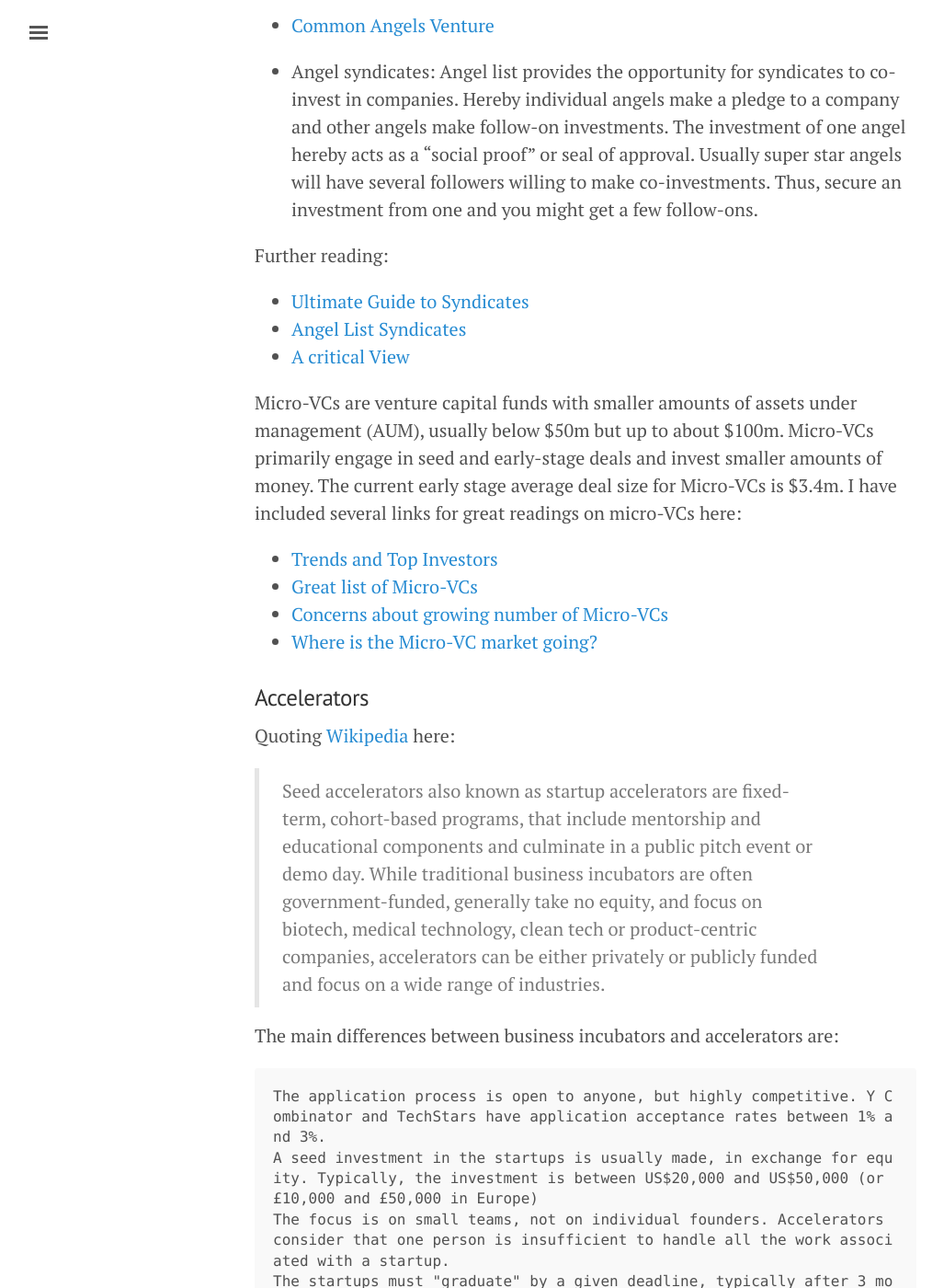
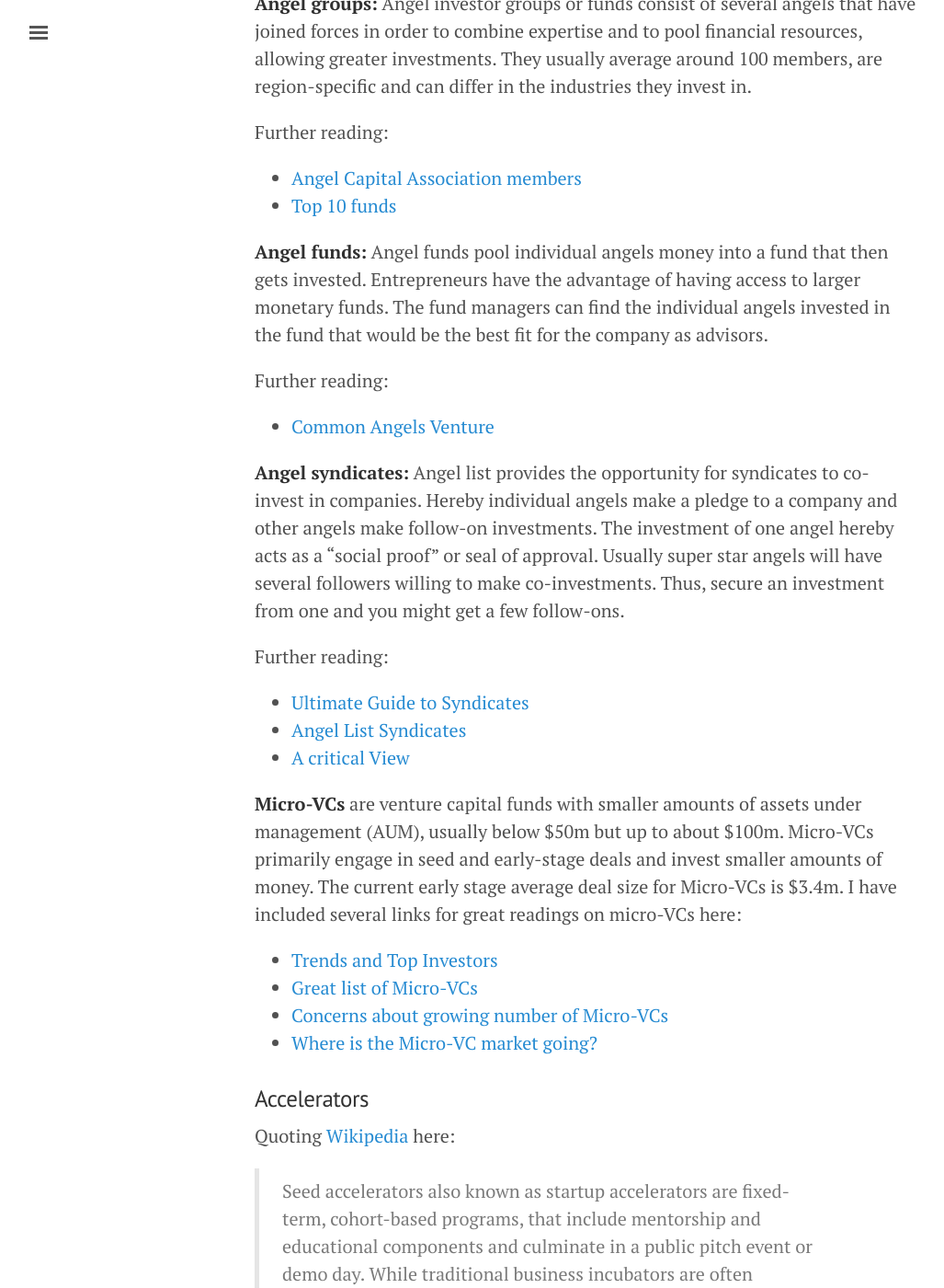
Before and after one commit to juliusdanek/Blog, a Jekyll site: the page built from lanyon-julius/_posts/2015-06-20-sources-of-money.md, in a window 1280 px wide and 1400 px high, scrolled down 3423 px. Shown: the whole window at 92% size, without its empty margins (3-1030 px from the left). Built offline with Jekyll 4.4.1, drawn with Linux system fonts in a browser that asks for light colours; comment, search, counter and statistics services are not loaded; some of the changed text lies outside the part shown.

Commit message:
latest updates

```diff
--- a/lanyon-julius/_posts/2015-06-20-sources-of-money.md
+++ b/lanyon-julius/_posts/2015-06-20-sources-of-money.md
@@ -7,7 +7,7 @@
 comments: true
 ---
 
-## 1. Sources of money
+This is the first post in a series about fundraising for entrepreneurs. For an overview, navigate to [fundraising 101]({% post_url 2015-06-19-fundraising-101 %}).
 
 Sources of money and actors in the venture financing business are abundant. There are angels, accelerators, incubators, VC funds, strategic funds, institutional investors, friends and family, grants, and so on and so on. How should you know what is right for you and what is not? VC money definitely is not always the right answer, as this [blogpost by Laurie Peterson](http://www.fastcompany.com/3036130/hit-the-ground-running/why-venture-capital-wasnt-right-for-me-and-15-alternative-funding-sou) perfectly illustrates. She also provides an excellent overview over the type of sources of funding that you can leverage next to traditional VC funding.
 
@@ -15,10 +15,12 @@
 
 <script id="infogram_0_number_of_deals_and__per_deal_in_vc_from_2005_to_2015" src="//e.infogr.am/js/embed.js?46k" type="text/javascript"></script><div style="width:100%;border-top:1px solid #acacac;padding-top:3px;font-family:Arial;font-size:10px;text-align:center;"><a target="_blank" href="https://infogr.am/number_of_deals_and__per_deal_in_vc_from_2005_to_2015" style="color:#acacac;text-decoration:none;">Number of deals and $ per deal in VC from 2005 to 2015</a> | <a style="color:#acacac;text-decoration:none;" href="https://infogr.am" target="_blank">Create infographics</a></div>
 
+
+
 ### "Free Money"
 
 The first option to consider when fundraising are sources of "free money", i.e. money that does not imply relinquishing equity in the company or taking on debt obligations. I would differentiate between three major categories here:
-<!-- Talk about grants, competitions, summer programs, include links -->
+
 #### 1. Grants and government schemes
 
 Grants are an extremely useful way to receive funding for early stage research. Grants are usually an option in university environments and are tied to specific types of research.
@@ -26,7 +28,7 @@
 
 #### 2. Competitions
 
-Grasshopper has compiled a great list with many available startup competitions(http://grasshopper.com/blog/startup-competition-guide/).
+Grasshopper has compiled a great list with many available startup competitions([http://grasshopper.com/blog/startup-competition-guide/](http://grasshopper.com/blog/startup-competition-guide/)).
 There is an abundance of entrepreneurship competitions throughout the US and Europe. Most competitions hand out cash-prizes and in many cases offer additional benefits such as consulting, engineering expertise or introductions to further programs. Grasshopper has compiled a great list with many available [startup competitions](http://grasshopper.com/blog/startup-competition-guide/).
 
 <!-- The list below contains a continuously updated list of competitions with prizes. **Feel free to submit competitions [here](TODO: INSERT LINK) for inclusion on the list**
@@ -40,7 +42,7 @@
 
 Some of the more prominent summer programs are:
 
-[Summer@Highland](http://summer.hcp.com/): Check out their blog at http://summerathighland.tumblr.com/ for more details and to know what being part of a summer program is like.
+[Summer@Highland](http://summer.hcp.com/): Check out their blog at [http://summerathighland.tumblr.com/](http://summerathighland.tumblr.com/) for more details and to know what being part of a summer program is like.
 
 [Lightspeed Ventures Fellowship](http://lsvp.com/summer-fellowships/)
 
@@ -50,9 +52,11 @@
 
 The caveat with these sources is that you can absolutely not plan for or rely on them. Especially in grants the application process might be very lengthy and burdensome. Competitions and summer programs however are definitely an important stepping stone, giving entrepreneurs the opportunity to re-work pitches, to network and to gain general public exposure for their company.
 
+
+
 ### Angels, Angel Funds and Micro-VCs
 
-Angels in a nutshell are wealthy individuals that usually have either founded a company before or accumulated significant industry expertise. Angels commonly invest between $100.000 to $1.000.000, or more in exceptional cases. For a brief summary on angel investors, read http://www.entrepreneur.com/article/52742. Next to providing initial seed money, angel investors can be of tremendous help with their usually extensive networks and expertise. Angel investors have the reputation to not make money in the fundraising community as many of their investments are in very risky early stage or seed companies. Studies have shown this conception [not to be true](http://www.angelblog.net/Angel_Returns.html). For some further reading on angels, visit:
+Angels in a nutshell are wealthy individuals that usually have either founded a company before or accumulated significant industry expertise. Angels commonly invest between $100.000 to $1.000.000, or more in exceptional cases. For a brief summary on angel investors, read [http://www.entrepreneur.com/article/52742](http://www.entrepreneur.com/article/52742). Next to providing initial seed money, angel investors can be of tremendous help with their usually extensive networks and expertise. Angel investors have the reputation to not make money in the fundraising community as many of their investments are in very risky early stage or seed companies. Studies have shown this conception [not to be true](http://www.angelblog.net/Angel_Returns.html). For some further reading on angels, visit:
 
 * [Angel Blog](http://www.angelblog.net/index.html)
 * [How to be an Angel Investor](http://www.paulgraham.com/angelinvesting.html)
@@ -62,23 +66,23 @@
 
 Angel investor groups have nuanced differences as well.
 
-![Angel Groups](assets/images/angel_scales.jpg)
+![Angel Groups](/assets/images/angel_scales.jpg)
 *Courtesy of: [Maya Heymann](http://commonangels.com/our-team/management/maia-heymann/)*
 
-* Angel groups: Angel investor groups or funds consist of several angels that have joined forces in order to combine expertise and to pool financial resources, allowing greater investments. They usually average around 100 members, are region-specific and can differ in the industries they invest in.
+**Angel groups:** Angel investor groups or funds consist of several angels that have joined forces in order to combine expertise and to pool financial resources, allowing greater investments. They usually average around 100 members, are region-specific and can differ in the industries they invest in.
 
 Further reading:
 
 * [Angel Capital Association members](http://www.angelcapitalassociation.org/directory/)
 * [Top 10 funds](http://www.entrepreneur.com/article/220149)
 
-* Angel funds: Angel funds pool individual angels money into a fund that then gets invested. Entrepreneurs have the advantage of having access to larger monetary funds. The fund managers can find the individual angels invested in the fund that would be the best fit for the company as advisors.
+**Angel funds:** Angel funds pool individual angels money into a fund that then gets invested. Entrepreneurs have the advantage of having access to larger monetary funds. The fund managers can find the individual angels invested in the fund that would be the best fit for the company as advisors.
 
 Further reading:
 
 * [Common Angels Venture](http://commonangels.com/about/)
 
-* Angel syndicates: Angel list provides the opportunity for syndicates to co-invest in companies. Hereby individual angels make a pledge to a company and other angels make follow-on investments. The investment of one angel hereby acts as a "social proof" or seal of approval. Usually super star angels will have several followers willing to make co-investments. Thus, secure an investment from one and you might get a few follow-ons.
+**Angel syndicates:** Angel list provides the opportunity for syndicates to co-invest in companies. Hereby individual angels make a pledge to a company and other angels make follow-on investments. The investment of one angel hereby acts as a "social proof" or seal of approval. Usually super star angels will have several followers willing to make co-investments. Thus, secure an investment from one and you might get a few follow-ons.
 
 Further reading:
 
@@ -86,12 +90,14 @@
 * [Angel List Syndicates](https://angel.co/syndicates)
 * [A critical View](http://bryce.vc/post/3520840379/why-i-deleted-my-angellist-account)
 
-Micro-VCs are venture capital funds with smaller amounts of assets under management (AUM), usually below $50m but up to about $100m. Micro-VCs primarily engage in seed and early-stage deals and invest smaller amounts of money. The current early stage average deal size for Micro-VCs is $3.4m. I have included several links for great readings on micro-VCs here:
+**Micro-VCs** are venture capital funds with smaller amounts of assets under management (AUM), usually below $50m but up to about $100m. Micro-VCs primarily engage in seed and early-stage deals and invest smaller amounts of money. The current early stage average deal size for Micro-VCs is $3.4m. I have included several links for great readings on micro-VCs here:
 
 * [Trends and Top Investors](https://www.cbinsights.com/blog/top-micro-venture-capital-firms/#network)
 * [Great list of Micro-VCs](http://pevcbanker.com/mapping-out-micro-vc/)
 * [Concerns about growing number of Micro-VCs](http://techcrunch.com/2015/04/26/the-microvc-shakeout/)
 * [Where is the Micro-VC market going?](https://www.cbinsights.com/blog/revisiting-micro-vc-market/)
+
+
 
 ### Accelerators
 
```
Also changed, not shown: other parts of lanyon-julius/_posts/2015-06-20-sources-of-money.md (+8 -6 lines), lanyon-julius/_posts/2015-06-19-fundraising-101.md (+1 -3 lines).
